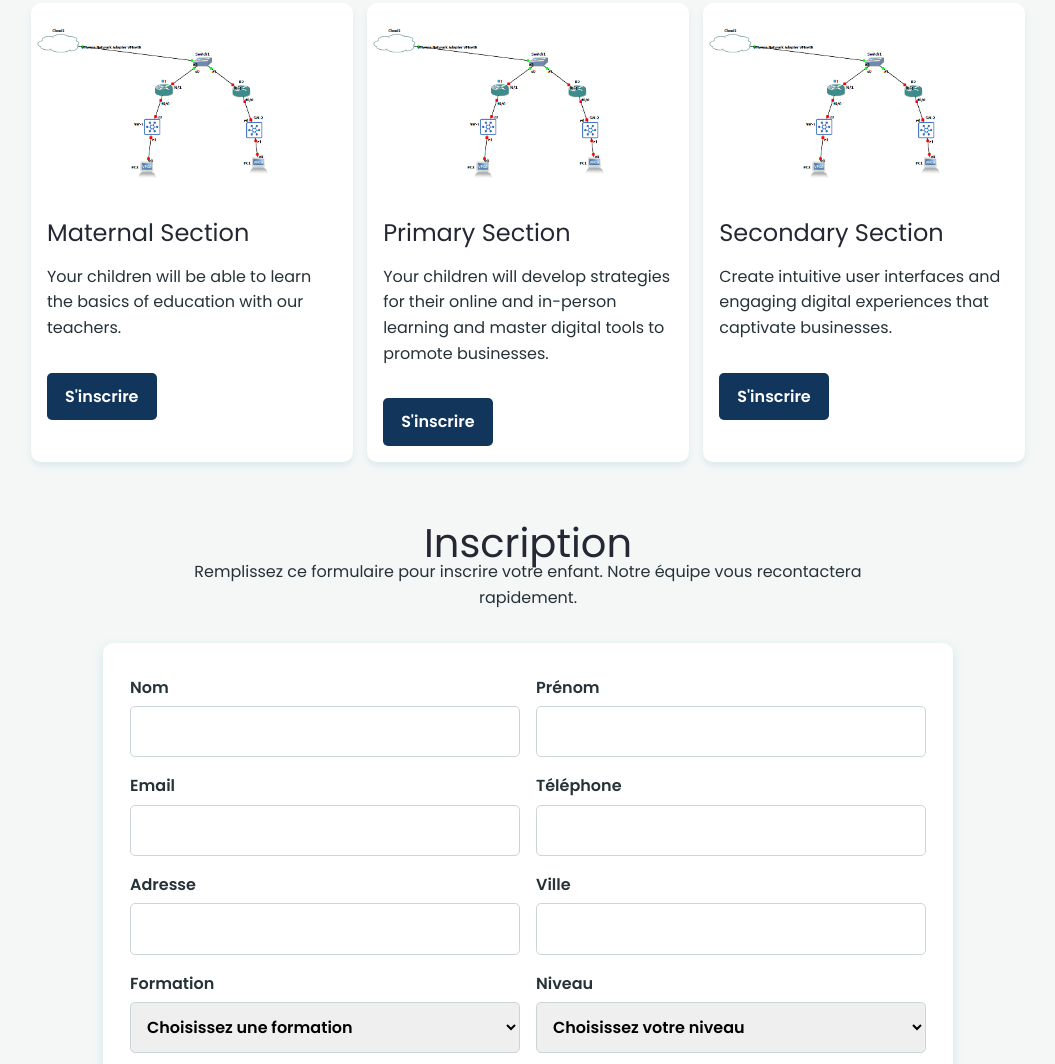
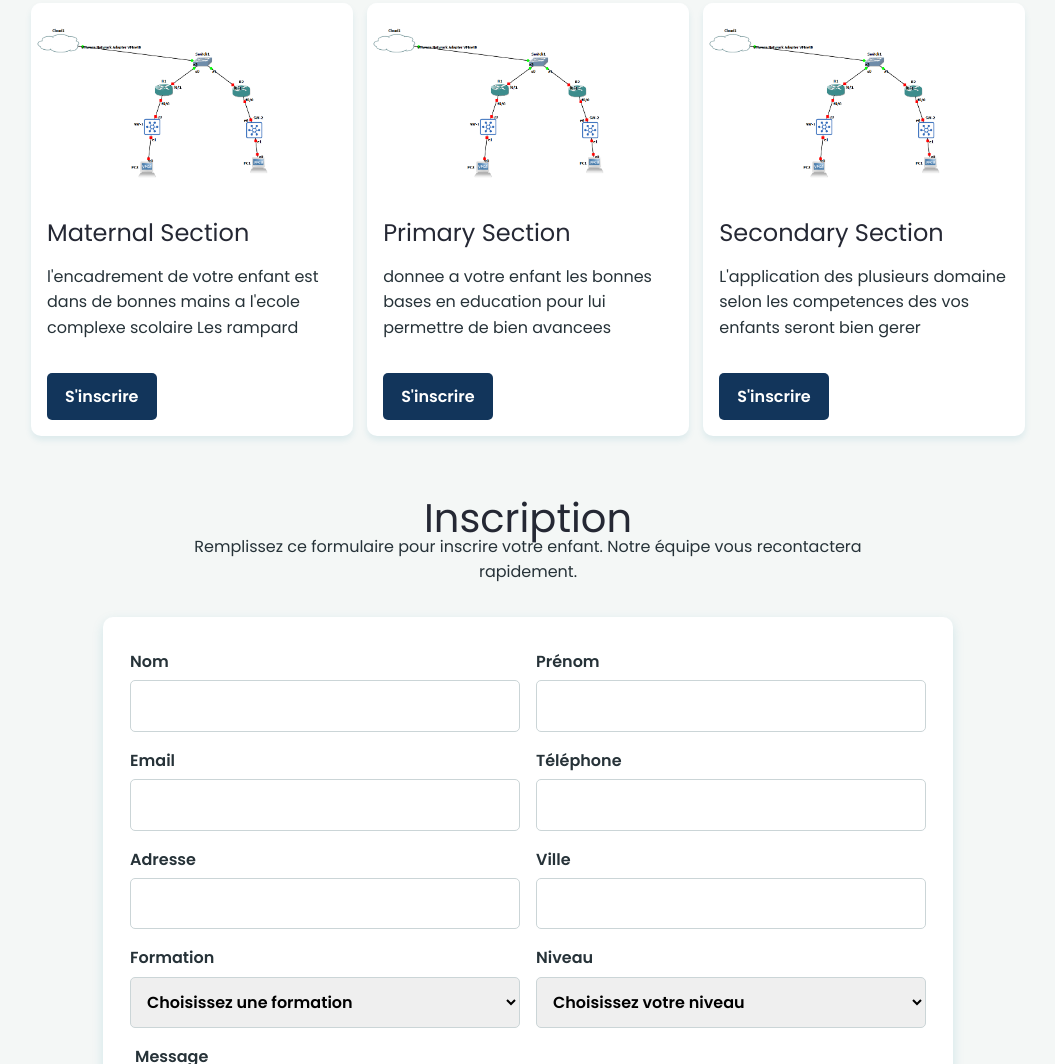
Before and after one commit to SamuelGaspard/ecole-rampard, a website: page accueil/index.html in a window 1280 px wide. Shown: the part 1936-3000 px from the top of the page, without its empty margins (112-1167 px from the left). Drawn offline with nearby package versions, Linux system fonts and the light colour scheme.

```diff
--- a/accueil/index.html
+++ b/accueil/index.html
@@ -84,7 +84,7 @@
                     <img src="Capture.PNG" alt="maternel">
                     <div class="program-content">
                         <h3>Maternal Section</h3>
-                        <p>Your children will be able to learn the basics of education with our teachers.</p>
+                        <p>l'encadrement de votre enfant est dans de bonnes mains a l'ecole complexe scolaire Les rampard</p>
                         <a href="#inscription" class="apply-button">S'inscrire</a>
                     </div>
                 </div>
@@ -92,7 +92,7 @@
                     <img src="Capture.PNG" alt="primaire">
                     <div class="program-content">
                         <h3>Primary Section</h3>
-                        <p>Your children will develop strategies for their online and in-person learning and master digital tools to promote businesses.</p>
+                        <p>donnee a votre enfant les bonnes bases en education pour lui permettre de bien avancees</p>
                         <a href="#inscription" class="apply-button">S'inscrire</a>
                     </div>
                 </div>
@@ -100,7 +100,7 @@
                     <img src="Capture.PNG" alt="secondaire">
                     <div class="program-content">
                         <h3>Secondary Section</h3>
-                        <p>Create intuitive user interfaces and engaging digital experiences that captivate businesses.</p>
+                        <p>L'application des plusieurs domaine selon les competences des vos enfants seront bien gerer</p>
                         <a href="#inscription" class="apply-button">S'inscrire</a>
                     </div>
                 </div>
--- a/accueil/style.css
+++ b/accueil/style.css
@@ -2,7 +2,7 @@
 
 :root {
     --primary-color: #252834;
-    --secondary-color: #2eada3;
+    --secondary-color: #143533;
     --accent-color: #ffffff;
     --text-color: #263238;
     --bg-color: #f4f7f6;
```
Also changed, not shown: accueil/contact.html (+1 -1 lines).
